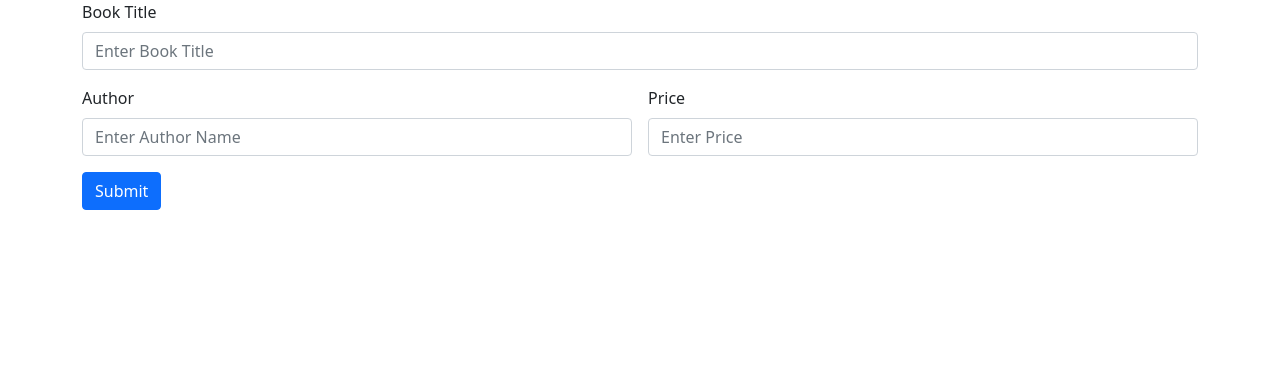
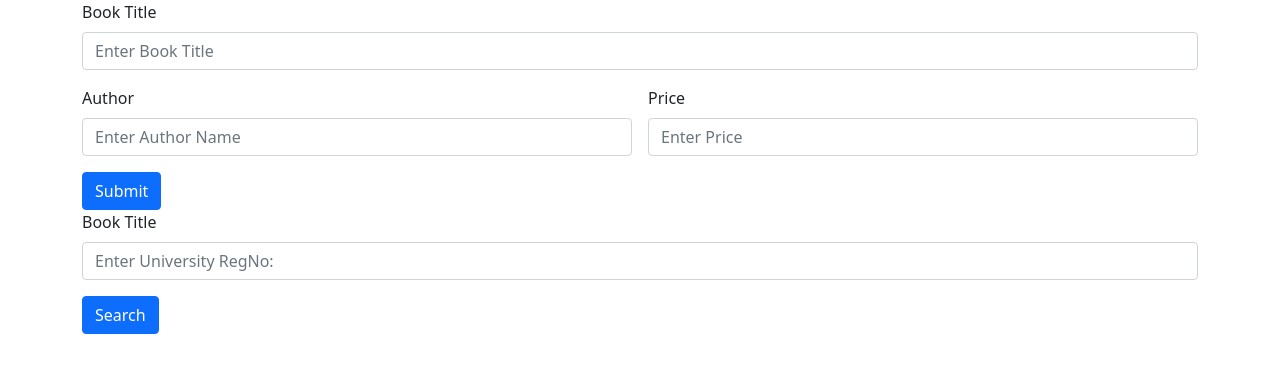
Before and after one commit to jerinjames707/bookapp, a React (Create React App) app: page / in a window 1280 px wide. Shown: the top 372 px of the page. Built offline with nearby package versions, Linux system fonts and the light colour scheme.

Commit message:
book app-searchbook cmplt

```diff
--- a/src/App.js
+++ b/src/App.js
@@ -3,11 +3,13 @@ import './App.css';
 import 'bootstrap/dist/css/bootstrap.min.css';
 import 'bootstrap/dist/js/bootstrap.bundle.min.js';
 import Addbook from './components/Addbook';
+import Searchbook from './components/Searchbook';
 
 function App() {
   return (
     <div>
       <Addbook/>
+      <Searchbook/>
     </div>
   );
 }
--- /dev/null
+++ b/src/components/Searchbook.js
@@ -0,0 +1,29 @@
+import React from 'react'
+
+const Searchbook = () => {
+  return (
+    <div>
+        <div className="container">
+    <div className="row">
+        <div className="col col-12 col-sm-12 col-md-12 col-lg-12 col-xl-12 col-xxl-12">
+            <div className="row g-3">
+
+                <div className="col col-12 col-sm-12 col-md-12 col-lg-12 col-xl-12 col-xxl-12">
+                    <label for="" className="form-label">Book Title</label>
+                    <input className="form-control" placeholder="Enter University RegNo:" type="text"/>
+
+                </div>
+                <div className="col col-12 col-sm-6 col-md-6 col-lg-6 col-xl-6 col-xxl-6">
+                    <button className="btn btn-primary">Search</button>
+                </div>
+            </div>
+        </div>
+    </div>
+</div>
+</div>
+
+
+  )
+}
+
+export default Searchbook
```
